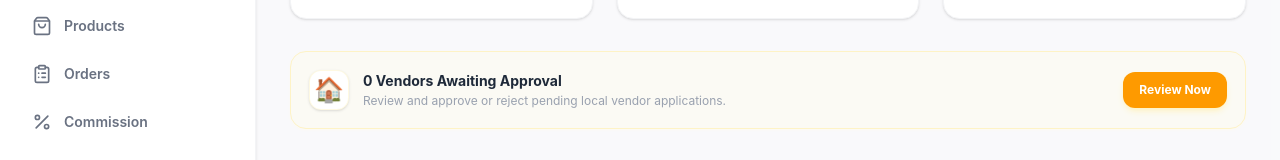
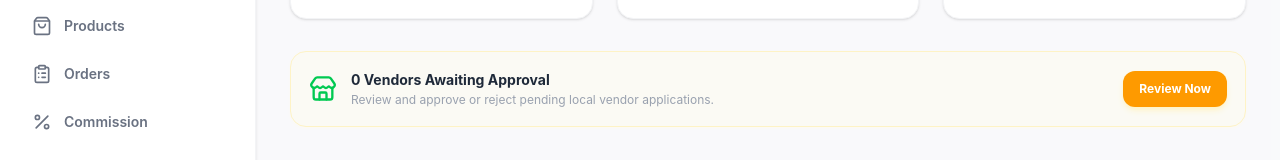
Before and after one commit to NirjalaSubedi/Najikaii, a React app in the folder frontend/: page /admin/dashboard in a window 1280 px wide. Shown: the part 327-487 px from the top of the page. Built offline with nearby package versions, Linux system fonts and the light colour scheme; no server answers; the HTML template or start-up script is replaced by a standard one.

Commit message:
feat: update vendor approval notification icon to use Store component

```diff
--- a/frontend/src/pages/admin/Overview.jsx
+++ b/frontend/src/pages/admin/Overview.jsx
@@ -106,7 +106,7 @@ const Overview = () => {
             {/* Action Required Banner Notification Structure */}
             <div className="bg-amber-50/40 border border-amber-100 rounded-2xl p-4.5 flex flex-col sm:flex-row justify-between items-start sm:items-center gap-4 shadow-sm shadow-amber-50/50">
                 <div className="flex items-center gap-3.5">
-                    <span className="text-2xl bg-white w-10 h-10 flex items-center justify-center rounded-xl shadow-sm border border-amber-100/50">🏠</span>
+                    <span><Store className="text-green-500" size={28} /></span>
                     <div>
                         <h4 className="text-sm font-bold text-gray-800">{counts.pendingVendors} Vendors Awaiting Approval</h4>
                         <p className="text-xs text-gray-400 mt-0.5">Review and approve or reject pending local vendor applications.</p>
```
